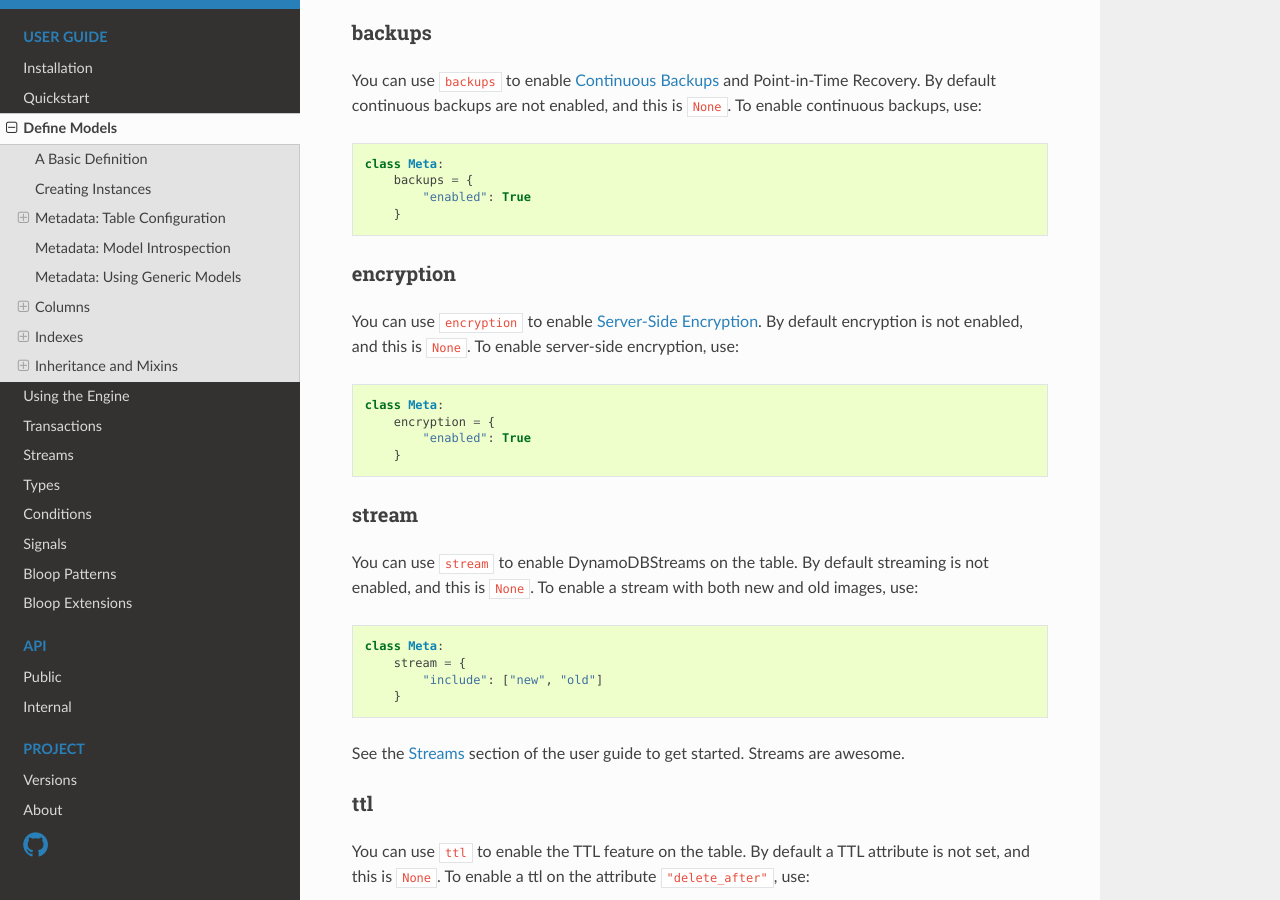
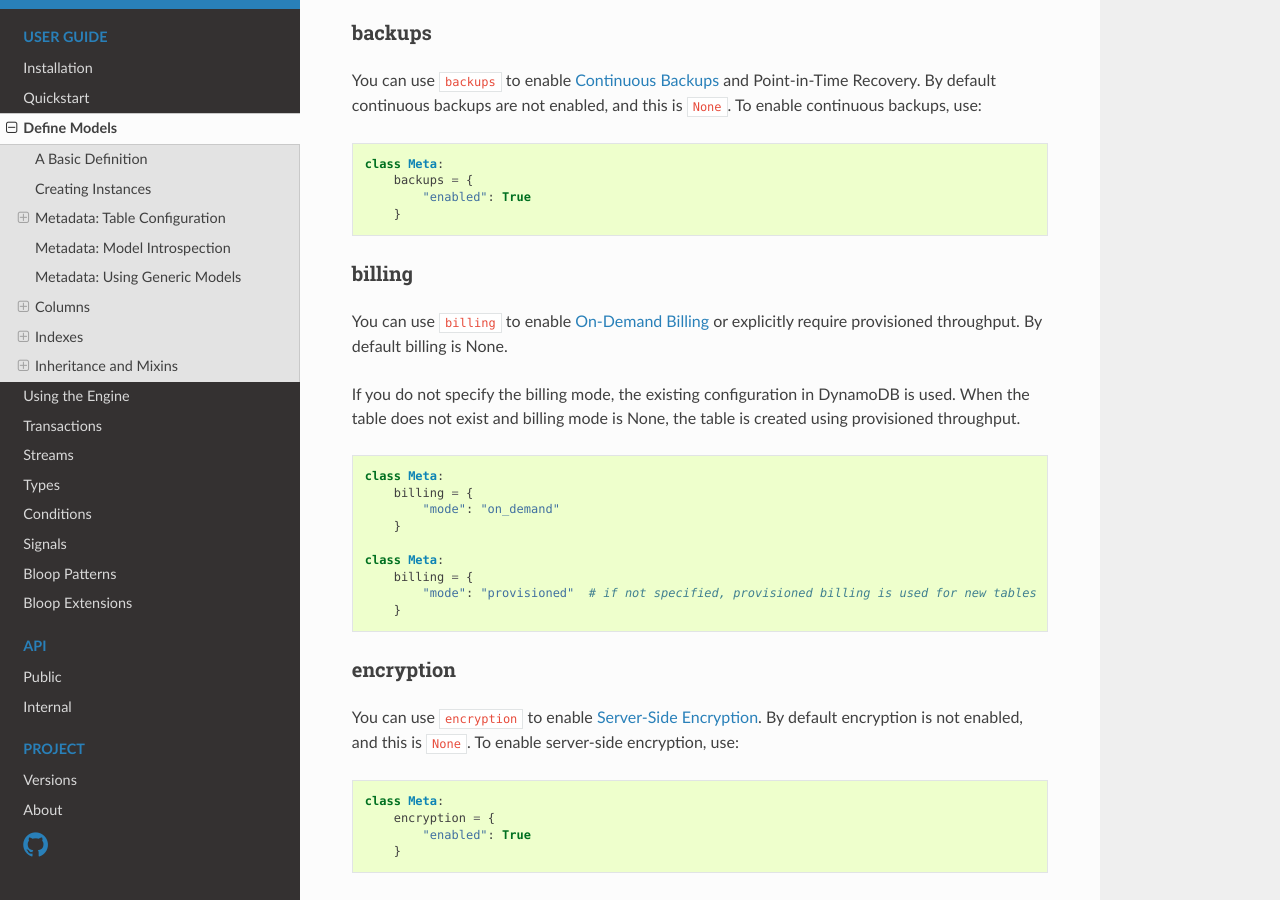
Before and after one commit to numberoverzero/bloop, a Sphinx documentation site: the page built from docs/user/models.rst, in a window 1280 px wide and 900 px high, scrolled down 3188 px. Built offline with Sphinx 7.4.7 and the Read the Docs theme 2.0.0, drawn with Linux system fonts in a browser that asks for light colours.

Commit message:
docs on-demand billing in user/models.rst #128

```diff
--- a/docs/index.rst
+++ b/docs/index.rst
@@ -24,6 +24,7 @@ __ https://gist.github.com/numberoverzero/9584cfc375de0e087c8e1ae35ab8559c
 * Server-Side Encryption
 * Time-To-Live
 * Continuous Backups
+* On-Demand Billing
 
 ============
  Ergonomics
--- a/docs/user/models.rst
+++ b/docs/user/models.rst
@@ -188,6 +188,30 @@ are not enabled, and this is ``None``.  To enable continuous backups, use:
         }
 
 .. _Continuous Backups: https://docs.aws.amazon.com/amazondynamodb/latest/developerguide/BackupRestore.html
+
+---------
+ billing
+---------
+
+You can use ``billing`` to enable `On-Demand Billing`_ or explicitly require provisioned throughput.  By default
+billing is None.
+
+If you do not specify the billing mode, the existing configuration in DynamoDB is used.  When
+the table does not exist and billing mode is None, the table is created using provisioned throughput.
+
+.. code-block:: python
+
+    class Meta:
+        billing = {
+            "mode": "on_demand"
+        }
+
+    class Meta:
+        billing = {
+            "mode": "provisioned"  # if not specified, provisioned billing is used for new tables
+        }
+
+.. _On-Demand Billing: https://docs.aws.amazon.com/amazondynamodb/latest/developerguide/HowItWorks.ReadWriteCapacityMode.html#HowItWorks.OnDemand
 
 ------------
  encryption
```
